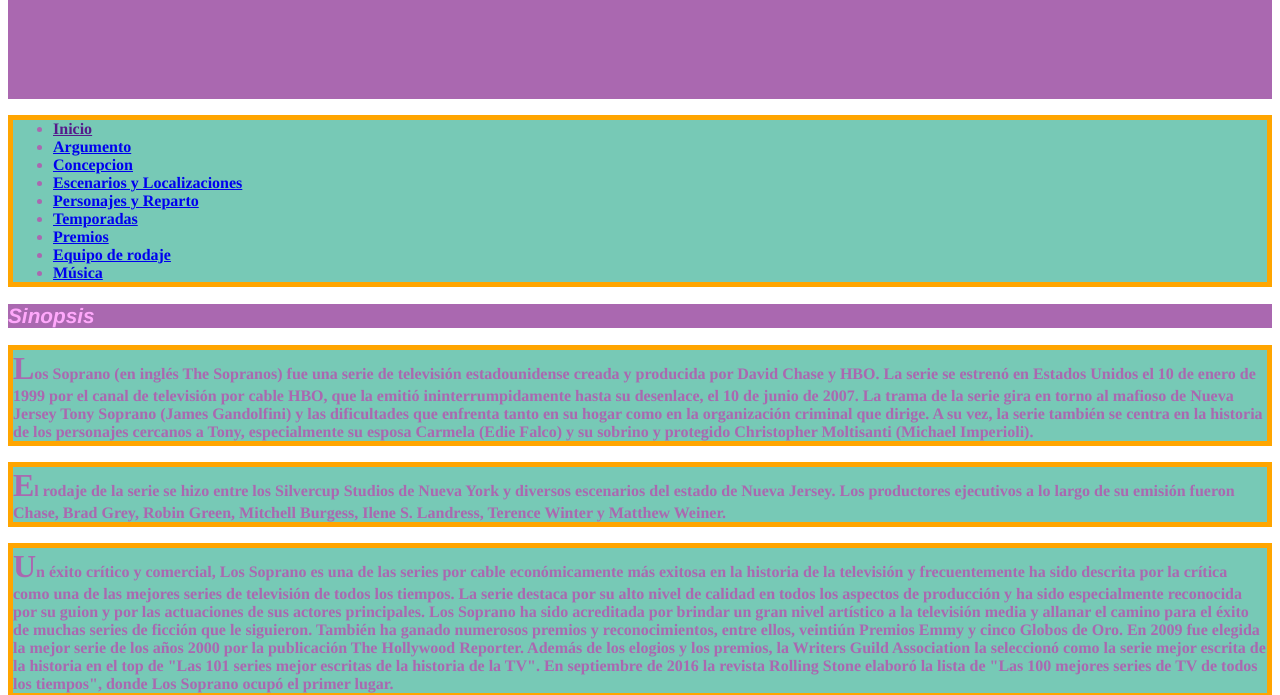
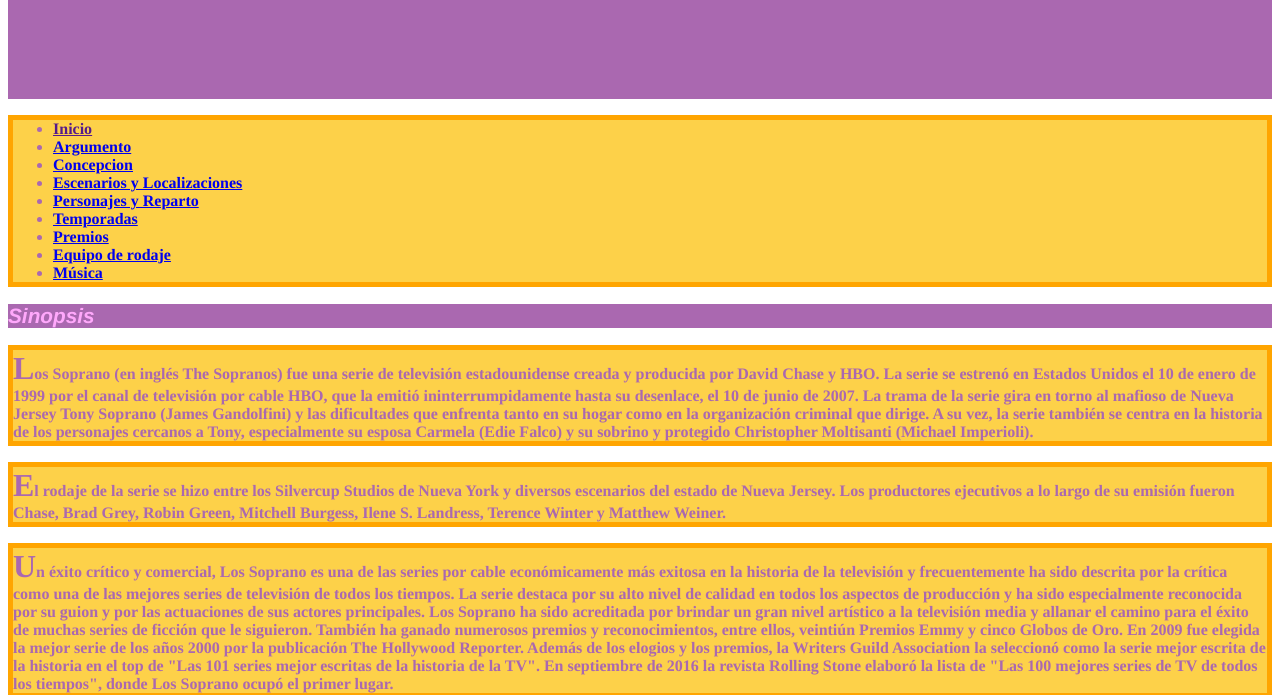
Before and after one commit to alvarocabrero/cssSew, a plain HTML site: page index.html in a window 1280 px wide. Shown: the part 139-834 px from the top of the page. Drawn offline with Linux system fonts and the light colour scheme.

```diff
--- a/estilo.css
+++ b/estilo.css
@@ -27,7 +27,7 @@
     font-family: Times, serif;
     font-weight: bold;
     border: orange 5px solid;
-    background:#77C9B6;
+    background: #FDD149;
     color: #AA68B0;
 }
 
```
